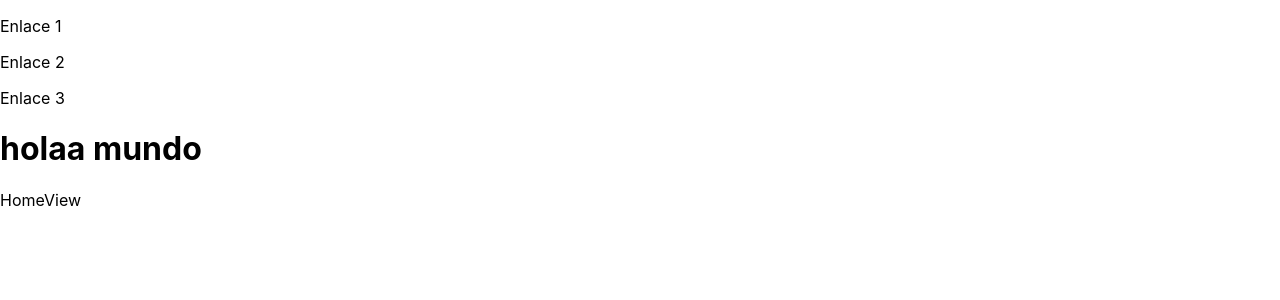
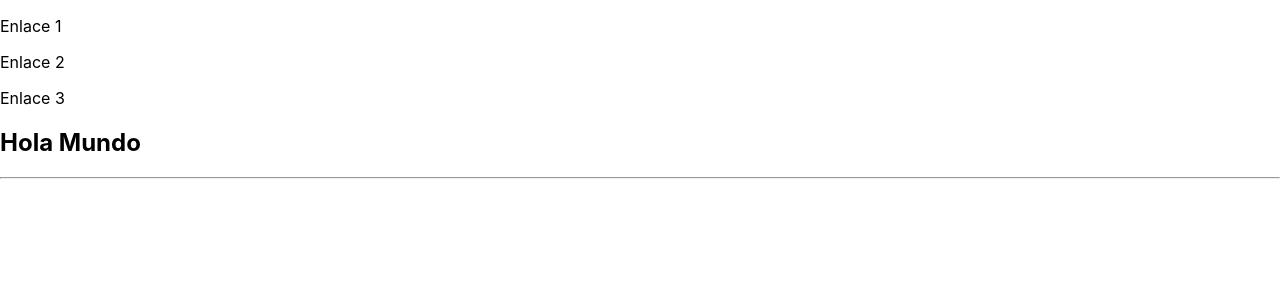
Before and after one commit to Lauta95/react-coder, a React (Create React App) app: page / in a window 1280 px wide. Shown: the top 300 px of the page. Built offline with nearby package versions, Linux system fonts and the light colour scheme.

Commit message:
se agrega el greeting

```diff
--- a/src/App.js
+++ b/src/App.js
@@ -1,4 +1,4 @@
-import { HomeView } from './components/HomeView/HomeView';
+import { ItemListContainer } from './components/ItemListContainer/ItemListContainer';
 import { NavBar } from './components/NavBar/NavBar';
 
 function App() {
@@ -6,8 +6,7 @@ function App() {
     <>
       <div>
         <NavBar />
-        <h1>holaa mundo</h1>
-        <HomeView />
+        <ItemListContainer greeting='Hola Mundo' />
       </div>
     </>
   );
--- a/src/components/HomeView/HomeView.jsx
+++ /dev/null
@@ -1,7 +0,0 @@
-import React from 'react'
-
-export const HomeView = () => {
-  return (
-    <div>HomeView</div>
-  )
-}
--- /dev/null
+++ b/src/components/ItemListContainer/ItemListContainer.jsx
@@ -0,0 +1,10 @@
+import React from 'react'
+
+export const ItemListContainer = (props) => {
+  return (
+    <div>
+      <h2>{props.greeting}</h2>
+      <hr />
+    </div>
+  )
+}
```
